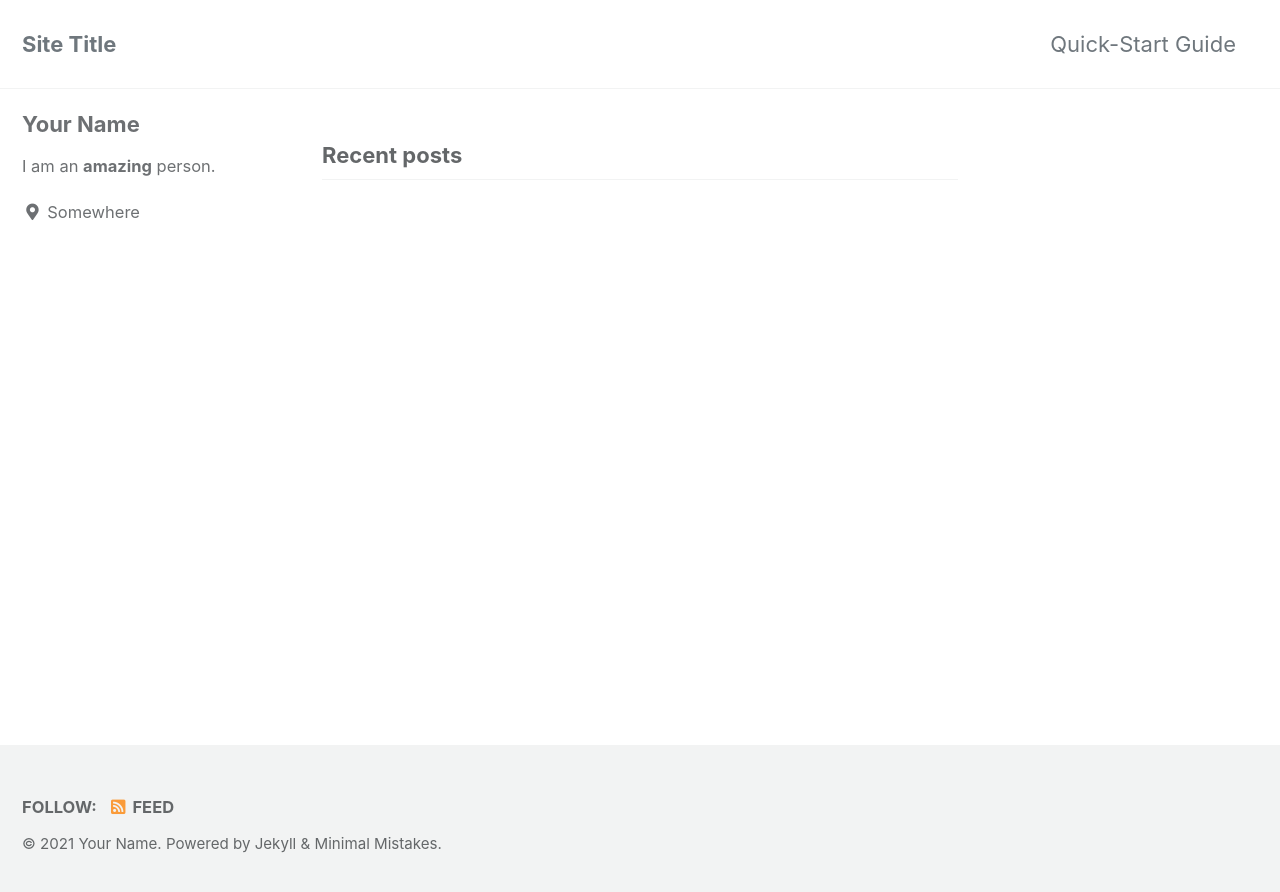
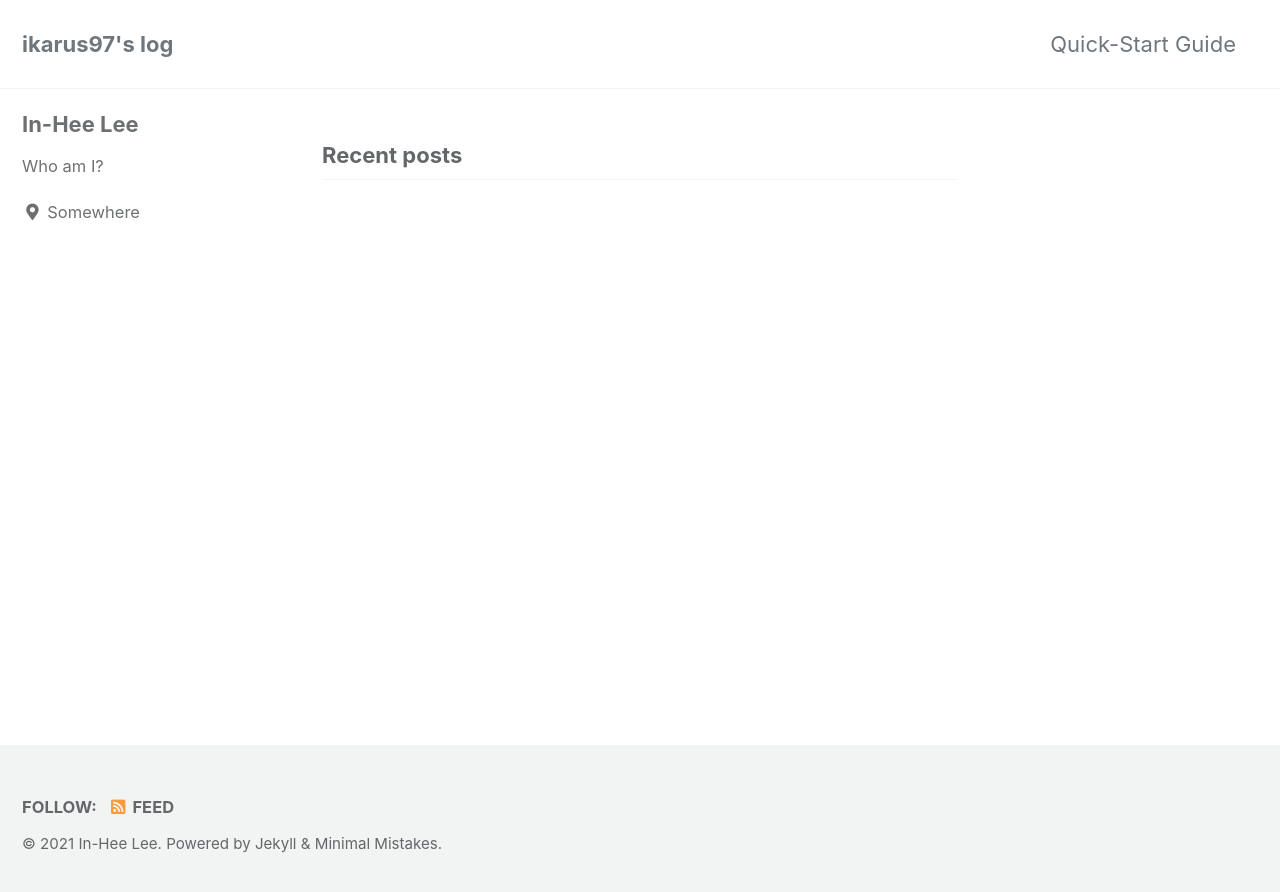
Before and after one commit to ikarus97/ikarus97.github.io, a Jekyll site: the page built from index.html, in a window 1280 px wide. Shown: the top 892 px of the page. Built offline with Jekyll 4.4.1, drawn with Linux system fonts in a browser that asks for light colours; cached includes are drawn as plain includes; the list of posts is cut into pages by our own code.

Commit message:
Update _config.yml

```diff
--- a/_config.yml
+++ b/_config.yml
@@ -16,12 +16,12 @@ minimal_mistakes_skin    : "default" # "air", "aqua", "contrast", "dark", "dirt"
 
 # Site Settings
 locale                   : "en-US"
-title                    : "Site Title"
+title                    : "ikarus97's log"
 title_separator          : "-"
 subtitle                 : # site tagline that appears below site title in masthead
-name                     : "Your Name"
-description              : "An amazing website."
-url                      : # the base hostname & protocol for your site e.g. "https://mmistakes.github.io"
+name                     : "In-Hee Lee"
+description              : "Collection of favorites"
+url                      : "https://ikarus97.github.io"
 baseurl                  : # the subpath of your site, e.g. "/blog"
 repository               : # GitHub username/repo-name e.g. "mmistakes/minimal-mistakes"
 teaser                   : # path of fallback teaser image, e.g. "/assets/images/500x300.png"
@@ -94,9 +94,9 @@ analytics:
 
 # Site Author
 author:
-  name             : "Your Name"
+  name             : "In-Hee Lee"
   avatar           : # path of avatar image, e.g. "/assets/images/bio-photo.jpg"
-  bio              : "I am an **amazing** person."
+  bio              : "Who am I?"
   location         : "Somewhere"
   email            :
   links:
```
